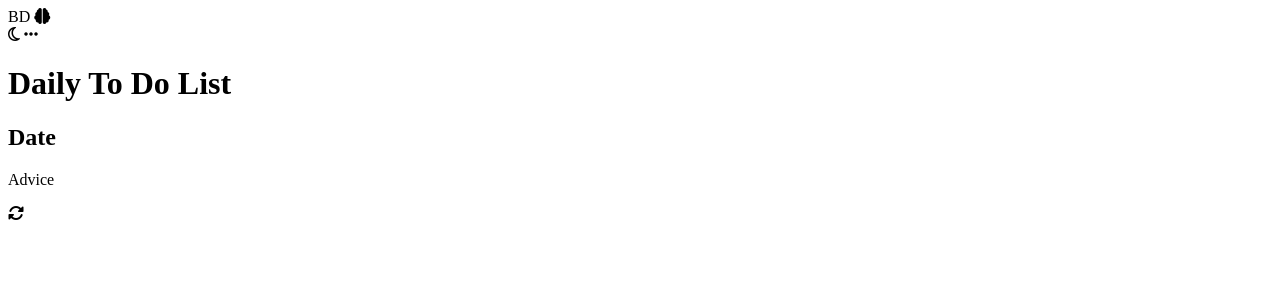
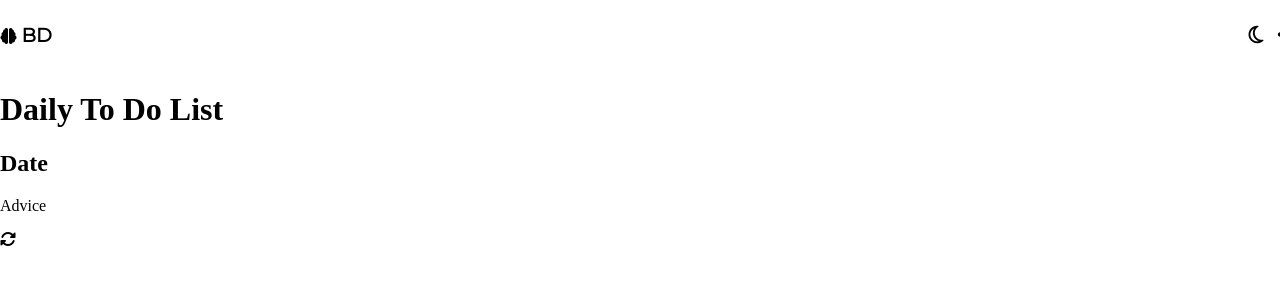
Before and after one commit to Esmeralda1997/BrainDump, a plain HTML site: page index.html in a window 1280 px wide. Drawn offline with Linux system fonts and the light colour scheme; a web font is replaced by a local one.

Commit message:
Styling Navbar

```diff
--- a/index.html
+++ b/index.html
@@ -3,18 +3,19 @@
     <head>
         <title>Brain Dump</title>
         <script src="https://kit.fontawesome.com/c7457d7ee7.js" crossorigin="anonymous"></script>
+        <link href="style.css" rel="stylesheet">
     </head>
     <body>
         <navbar>
                 <div class="nav-container">
                     <div id="logo">
+                        <i class="fas fa-brain"></i>
                         <span>BD</span>
-                        <i class="fas fa-brain"></i>
                     </div>
                     <div id="settings">
-                        <i class="far fa-moon"></i>
+                        <i class="far fa-moon fa-lg"></i>
                         <!--Use the sun to go back to light mode: <i class="far fa-sun"></i>-->
-                        <i class="fas fa-ellipsis-h"></i>
+                        <i class="fas fa-ellipsis-h fa-lg"></i>
                     </div>
                 </div>
         </navbar>
--- /dev/null
+++ b/style.css
@@ -0,0 +1,38 @@
+@import url('https://fonts.googleapis.com/css2?family=Montserrat:wght@200;400&family=Playfair+Display:ital@1&display=swap');
+
+body {
+    margin: 0;
+    padding: 0;
+    box-sizing: border-box;
+}
+
+navbar {
+    width: 100%;
+    height: 100px;
+}
+
+.nav-container {
+    margin: 0 auto;
+    width: 1300px;
+    max-width: 1300px;
+    min-width: 1100px;
+    display: flex;
+    justify-content: space-between;
+    align-items: center;
+    height: 70px;
+}
+
+#logo span {
+    font-family: 'Montserrat', sans-serif;
+    font-size: larger;
+    font-weight: bold;
+    margin: 0 0.5px;
+}
+
+#logo i{
+    margin: 0 0.5px;
+}
+
+#settings i {
+    margin: 0 5px;
+}
```
